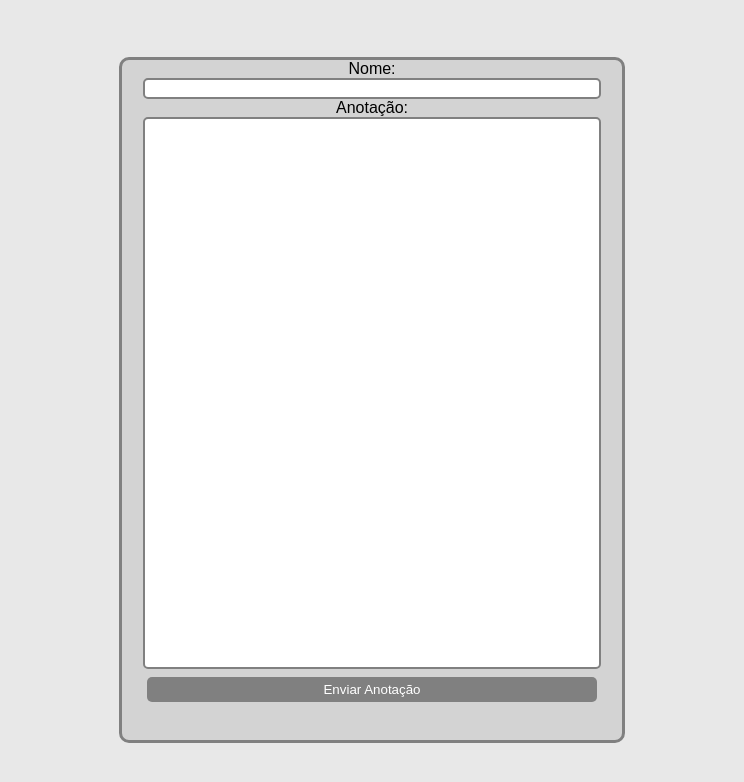
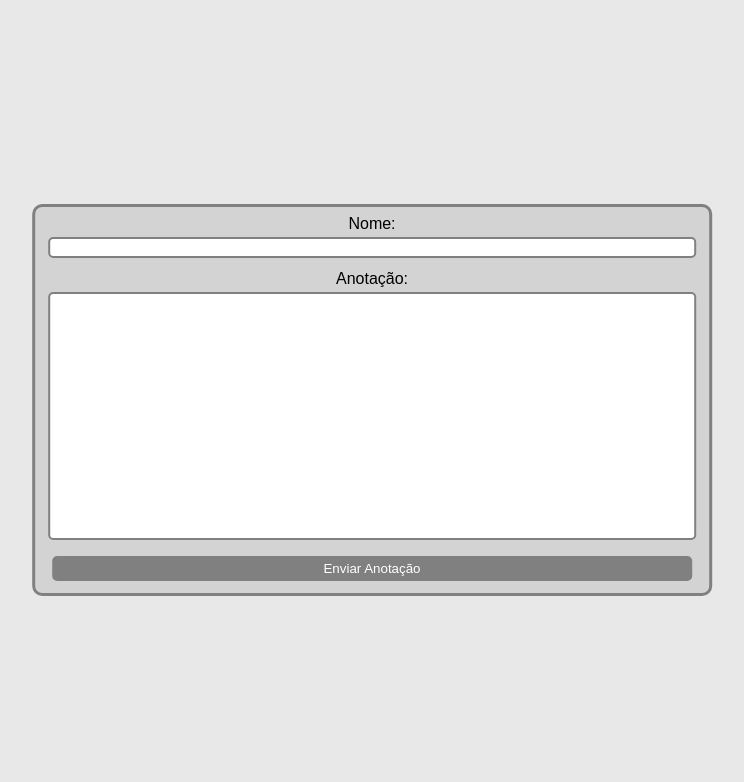
Before and after one commit to gustavo10052000/studenty-repository, a Next.js app: page /Note in a window 1280 px wide. Shown: the top 782 px of the page, without its empty margins (268-1012 px from the left). Built offline with nearby package versions, Linux system fonts and the light colour scheme.

Commit message:
css new note page

```diff
--- a/components/Note/NewNote.js
+++ b/components/Note/NewNote.js
@@ -7,7 +7,7 @@ class NewNote extends Component {
                 <div >Nome: </div>
                 <input className="name-note"/>
                 <div>Anotação: </div>
-                <textarea className="input-note"/>
+                <textarea className="content-note"/>
                 <button>Enviar Anotação</button>
             </form>
         )
--- a/public/css/app.css
+++ b/public/css/app.css
@@ -85,35 +85,6 @@ button {
 }
 
 
-/* Form New Note */
-.form-note {
-    border: 3px solid #808080;
-    border-radius: 10px;
-    background-color: #D3D3D3;
-    height: 85%;
-    width: 500px;
-
-    display: flex;
-    flex-direction: column;
-    align-items: center;
-
-    position: absolute;
-    top: 50%;
-    left: 50%;
-    margin-right: -50%;
-    transform: translate(-50%, -50%);
-}
-
-.input-note { height: 80%; }
-
-.input-note, .name-note {
-    width: 90%;
-    border: 2px solid #808080;
-    border-radius: 5px;
-    resize: none;
-}
-
-
 /* Grade */
 .number-grade {
     display: flex;
--- a/public/css/note.css
+++ b/public/css/note.css
@@ -125,3 +125,35 @@
     font-size: 200px;
     color: #808080
 }
+
+
+
+/* Form New Note */
+.form-note {
+    border: 3px solid #808080;
+    border-radius: 10px;
+    background-color: #D3D3D3;
+    padding: 1vh 0vw 0vh 0vw;
+
+    display: flex;
+    flex-direction: column;
+    align-items: center;
+
+    position: absolute;
+    top: 50%;
+    left: 50%;
+    margin-right: -50%;
+    transform: translate(-50%, -50%);
+}
+
+.content-note, .name-note, .form-note > button {
+    margin: 0.5vh 1vw 1.5vh 1vw;
+    width: 50vw;
+    border: 2px solid #808080;
+    border-radius: 5px;
+    resize: none;
+}
+
+.content-note {
+    height: 30vh;
+}
```
